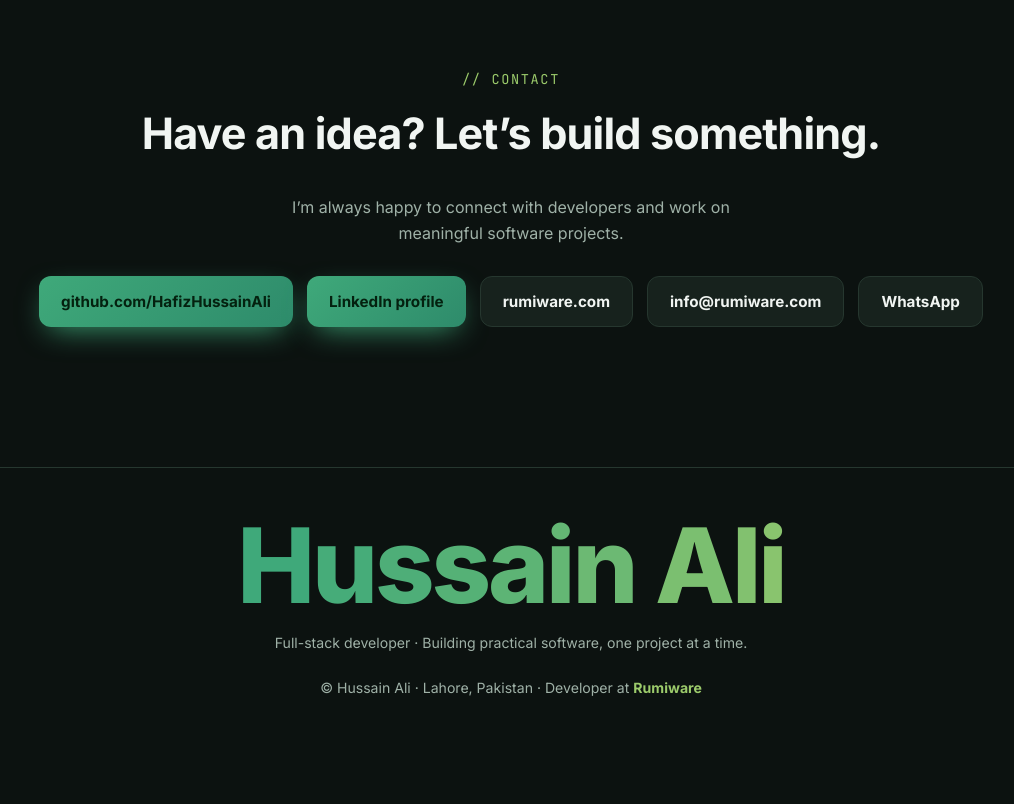
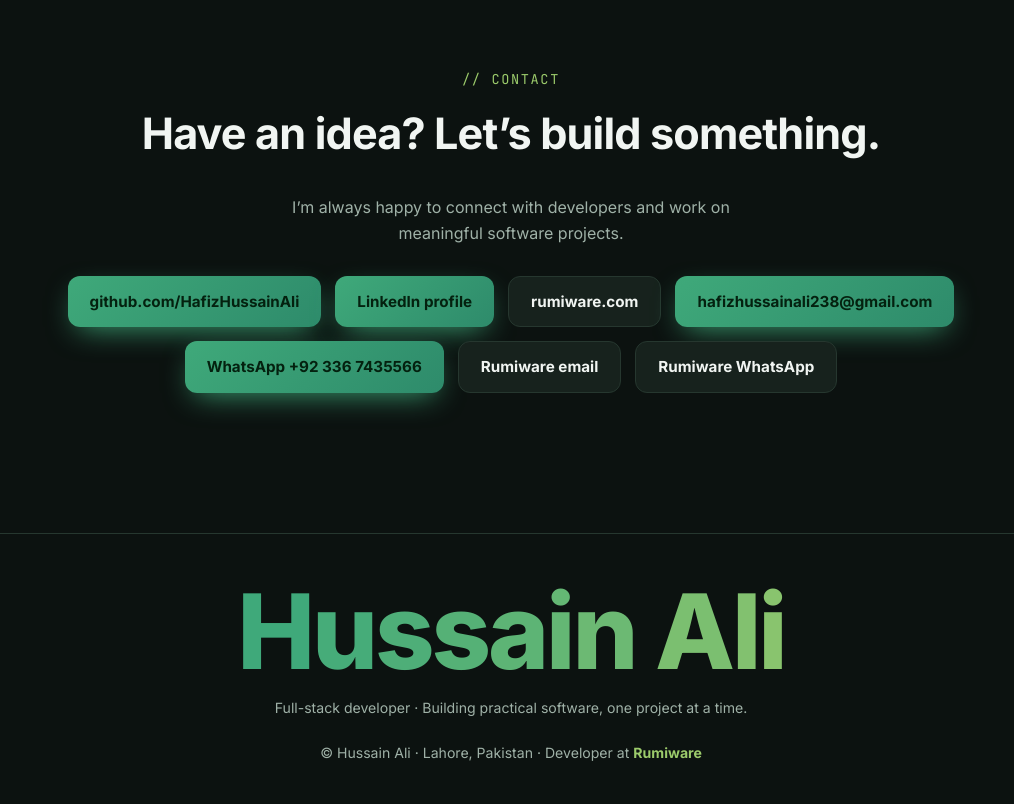
Before and after one commit to HafizHussainAli/portfolio, a plain HTML site: page index.html in a window 1280 px wide. Shown: the part 4884-5688 px from the top of the page, without its empty margins (129-1143 px from the left). Before the commit the page ends 5623 px from the top, so only its background shows below. Drawn offline with Linux system fonts and the light colour scheme.

Commit message:
Added contact no and email
Updated contact section with additional links and email.

```diff
--- a/index.html
+++ b/index.html
@@ -165,7 +165,7 @@ footer{padding:40px 0;border-top:1px solid var(--bd);color:var(--mut);text-align
 
 <section id="contact"><div class="wrap" style="text-align:center"><div class="sec-h rv">// contact</div><h2 class="rv">Have an idea? Let’s build something.</h2>
 <p class="rv" style="color:var(--mut);max-width:520px;margin:-10px auto 30px">I’m always happy to connect with developers and work on meaningful software projects.</p>
-<div class="cta rv" style="justify-content:center"><a class="btn p" href="https://github.com/HafizHussainAli" target="_blank" rel="noopener">github.com/HafizHussainAli</a><a class="btn p" href="https://www.linkedin.com/in/hafiz-hussain-ali/" target="_blank" rel="noopener">LinkedIn profile</a><a class="btn" href="https://rumiware.com/" target="_blank" rel="noopener">rumiware.com</a><a class="btn" href="mailto:info@rumiware.com">info@rumiware.com</a><a class="btn" href="https://wa.me/923335767687" target="_blank" rel="noopener">WhatsApp</a></div></div></section>
+<div class="cta rv" style="justify-content:center"><a class="btn p" href="https://github.com/HafizHussainAli" target="_blank" rel="noopener">github.com/HafizHussainAli</a><a class="btn p" href="https://www.linkedin.com/in/hafiz-hussain-ali/" target="_blank" rel="noopener">LinkedIn profile</a><a class="btn" href="https://rumiware.com/" target="_blank" rel="noopener">rumiware.com</a><a class="btn p" href="mailto:hafizhussainali238@gmail.com">hafizhussainali238@gmail.com</a><a class="btn p" href="https://wa.me/923367435566" target="_blank" rel="noopener">WhatsApp +92 336 7435566</a><a class="btn" href="mailto:info@rumiware.com">Rumiware email</a><a class="btn" href="https://wa.me/923335767687" target="_blank" rel="noopener">Rumiware WhatsApp</a></div></div></section>
 </main>
 <footer><div class="bigname ltr">Hussain Ali</div><p style="margin:0 0 22px">Full-stack developer · Building practical software, one project at a time.</p>© Hussain Ali · Lahore, Pakistan · Developer at <a href="https://rumiware.com/" target="_blank" rel="noopener">Rumiware</a></footer>
 
```
